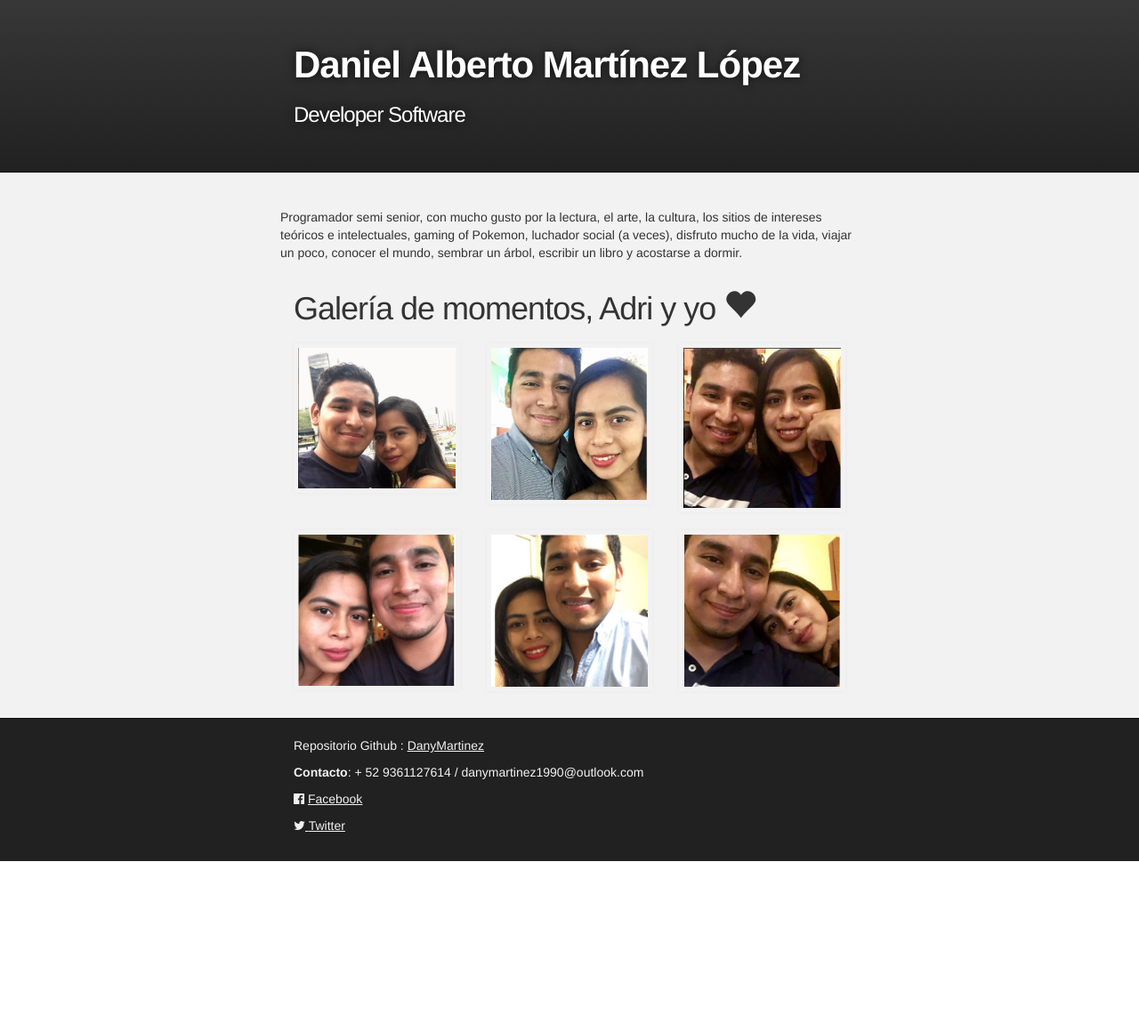
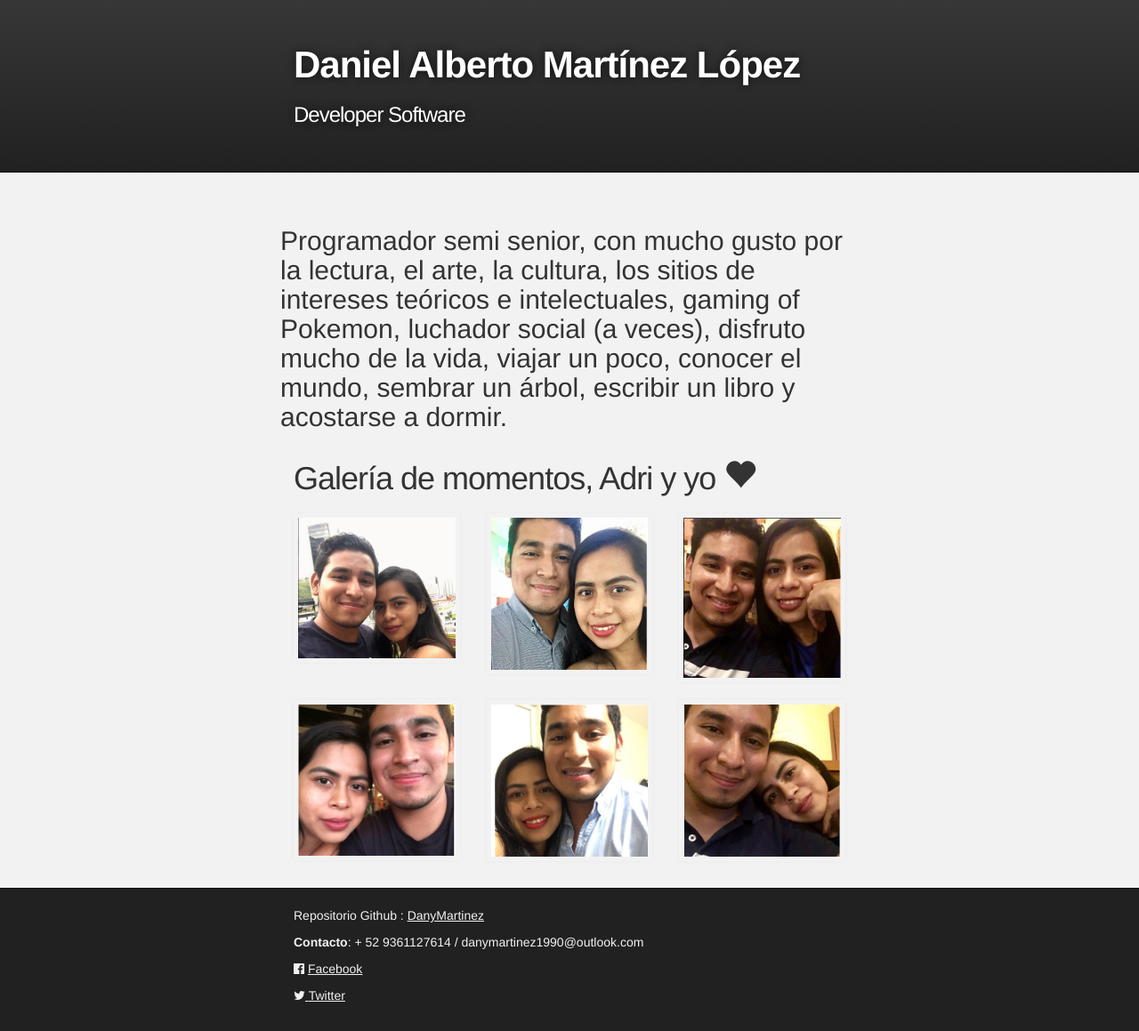
Before and after one commit to DanyMartinez/index, a Jekyll site: the page built from index.md, in a window 1280 px wide. Shown: the whole page at 89% size. Built offline with Jekyll 4.4.1, drawn with Linux system fonts in a browser that asks for light colours; nearby versions of some CDN libraries; our own code applies the rules of GitHub Pages for plain Markdown files; before the commit the page ends 968 px from its top, so only the background shows below that.

Commit message:
Update index.md

```diff
--- a/index.md
+++ b/index.md
@@ -5,7 +5,7 @@
 <script src="https://maxcdn.bootstrapcdn.com/bootstrap/3.3.0/js/bootstrap.min.js"></script>
  <link href="https://maxcdn.bootstrapcdn.com/font-awesome/4.1.0/css/font-awesome.min.css" rel="stylesheet">
         <div class="row">
-         <p>Programador semi senior, con mucho gusto por la lectura, el arte, la cultura, los sitios de intereses teóricos e intelectuales, gaming of Pokemon, luchador social (a veces), disfruto mucho de la vida, viajar un poco, conocer el mundo, sembrar un árbol, escribir un libro y acostarse a dormir.</p>
+         <p class="h2">Programador semi senior, con mucho gusto por la lectura, el arte, la cultura, los sitios de intereses teóricos e intelectuales, gaming of Pokemon, luchador social (a veces), disfruto mucho de la vida, viajar un poco, conocer el mundo, sembrar un árbol, escribir un libro y acostarse a dormir.</p>
         <div class="gallery col-lg-12 col-md-12 col-sm-12 col-xs-12">
             <h1 class="gallery-title">Galería de momentos, Adri y yo <span class="glyphicon glyphicon-heart"></span></h1>
         </div>
```
